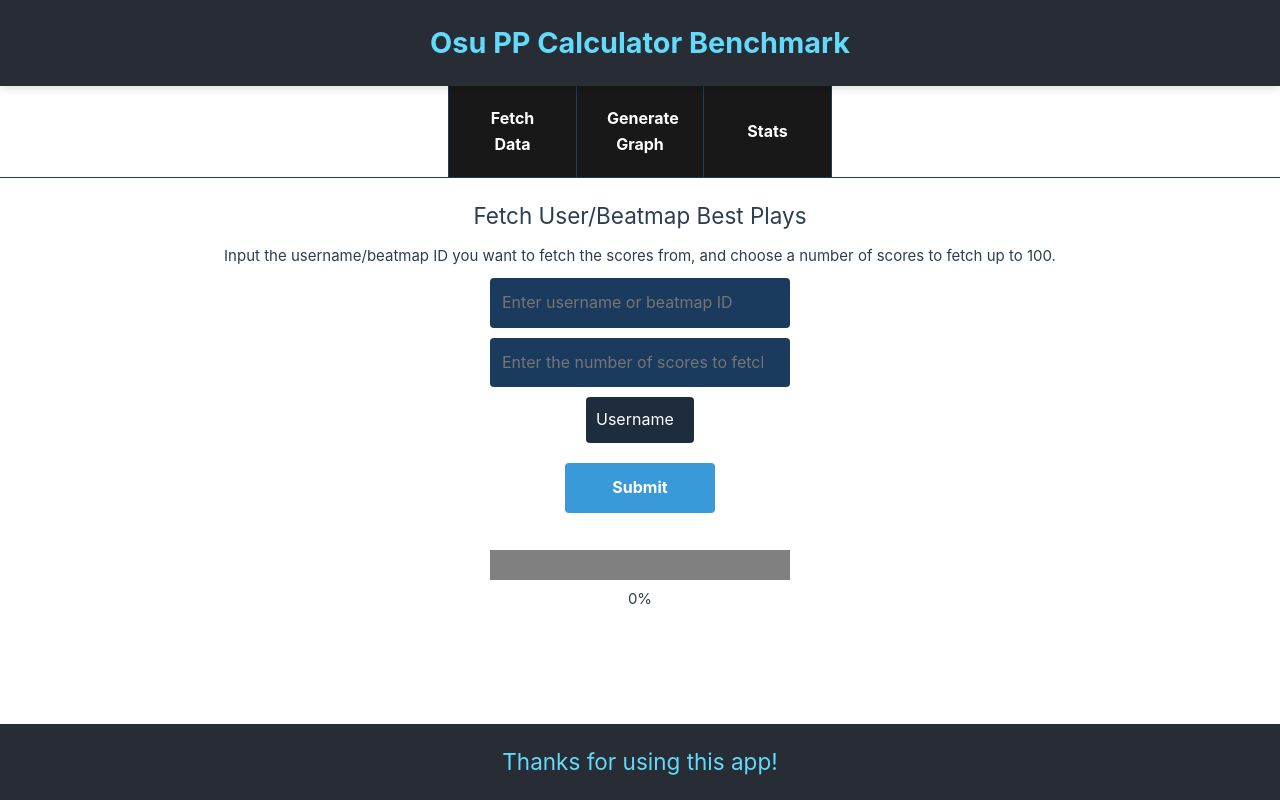
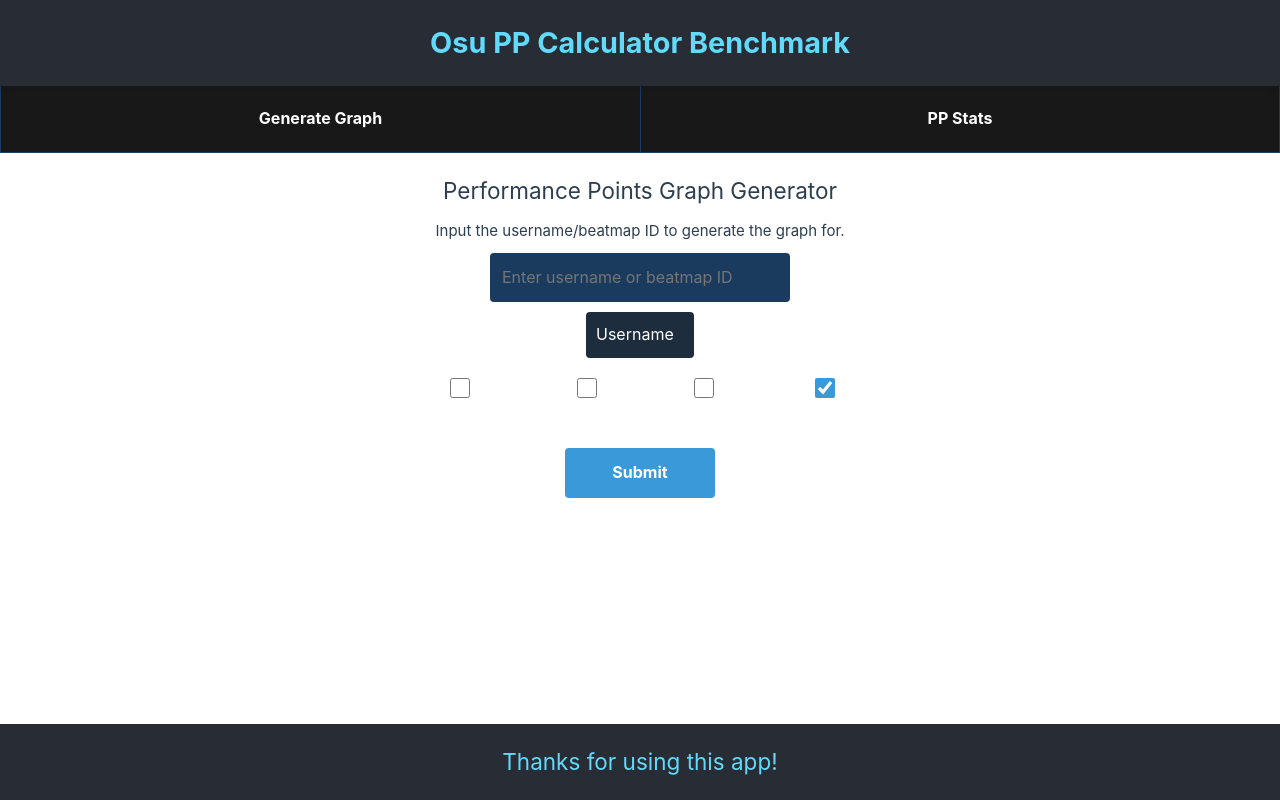
Before and after one commit to NathanRazaf/Osu-PP-Calculation-Benchmark, a Vue app in the folder osu-pp-benchmark-web-app/: page / in a window 1280 px wide. Built offline with nearby package versions, Linux system fonts and the light colour scheme.

Commit message:
Merge FetchData and GenerateGraph pages

```diff
--- a/osu-pp-benchmark-web-app/src/components/FetchDataForm.vue
+++ /dev/null
@@ -1,137 +0,0 @@
-<template>
-  <div class="form-container">
-    <h2>Fetch User/Beatmap Best Plays</h2>
-    <p>Input the username/beatmap ID you want to fetch the scores from, and choose a number of scores to fetch up to 100.</p>
-    <input
-      v-model="identifier"
-      placeholder="Enter username or beatmap ID"
-      type="text"
-    />
-    <input
-      v-model="limit"
-      placeholder="Enter the number of scores to fetch"
-      type="number"
-    />
-    <select v-model="isUsername">
-      <option :value="true">Username</option>
-      <option :value="false">Beatmap ID</option>
-    </select>
-    <button @click="fetchData">Submit</button>
-
-    <p v-if="displayMessage" :style="messageStyle">{{ displayMessage }}</p>
-
-    <!-- Progress bar and percentage display -->
-    <div style="margin-top: 7px; margin-bottom: 30px;">
-      <progress :value="progressValue" max="100" id="progress-bar"></progress>
-      <p>{{ progressText }}</p>
-    </div>
-  </div>
-</template>
-
-<script setup>
-import { ref } from 'vue'
-import { fetchBeatmapScores } from '../fetchers/fetch_beatmap_scores'
-import { fetchUserScores, fetchScoresMultipleUsers } from '../fetchers/fetch_user_scores'
-
-const identifier = ref('')
-const isUsername = ref(true) // Default selection as "Username"
-const progressValue = ref(0)
-const progressText = ref('0%')
-const limit = ref()
-const displayMessage = ref('')
-const messageStyle = ref({})
-
-async function fetchData() {
-  // Reset progress before starting
-  progressValue.value = 0
-  progressText.value = '0%'
-  displayMessage.value = ''
-
-  try {
-    const onProgress = (progress) => {
-      progressValue.value = progress
-      progressText.value = `${progress}%`
-    }
-
-    // Call the appropriate fetch function based on isUsername
-    if (isUsername.value) {
-      await fetchUserScores(identifier.value, limit.value, onProgress)
-    } else {
-      await fetchBeatmapScores(parseInt(identifier.value), limit.value, onProgress)
-    }
-
-    // Update display message to indicate success
-    displayMessage.value = "Data fetching completed successfully!"
-    messageStyle.value = { color: 'green' }
-  } catch (error) {
-    displayMessage.value = "Error fetching data. Please check the input and try again."
-    messageStyle.value = { color: 'red' }
-    console.error("Error fetching data:", error)
-  }
-}
-</script>
-
-<style scoped>
-.form-container {
-  display: flex;
-  flex-direction: column;
-  align-items: center;
-  gap: 10px;
-}
-
-p {
-  align-self: center;
-  justify-self: center;
-}
-
-input {
-  width: 300px;
-  padding: 12px;
-  background-color: #1a3b5d;
-  color: #fff;
-  border: none;
-  border-radius: 4px;
-  font-size: 1rem;
-}
-
-select {
-  width: auto;
-  padding: 10px;
-  background-color: #1e2d3d;
-  color: #fff;
-  border: none;
-  border-radius: 4px;
-  font-size: 1rem;
-}
-
-button {
-  margin-top: 10px;
-  margin-bottom: 20px;
-  width: 150px;
-  padding: 12px;
-  background-color: #3a9ad9;
-  color: #fff;
-  border: none;
-  border-radius: 4px;
-  font-size: 1rem;
-  font-weight: bold;
-  cursor: pointer;
-  transition: background-color 0.3s;
-}
-
-button:hover {
-  background-color: #2b81b7;
-}
-
-#progress-bar {
-  width: 300px;
-  height: 30px; /* Set the height of the progress bar */
-  background-color: #f7f7f7; /* Set the background color */
-  /* Change progress bar color */
-  color: #3a9ad9;
-  appearance: none; /* Remove default browser styling */
-  border-radius: 4px; /* Add a border radius */
-
-}
-
-</style>
--- a/osu-pp-benchmark-web-app/src/components/GenerateGraphForm.vue
+++ b/osu-pp-benchmark-web-app/src/components/GenerateGraphForm.vue
@@ -1,7 +1,7 @@
 <template>
   <div class="form-container">
     <h2>Performance Points Graph Generator</h2>
-    <p>Input the username/beatmap ID or the PP range you want to generate the graph for.</p>
+    <p>Input the username/beatmap ID to generate the graph for.</p>
 
     <!-- Form for User/Beatmap selection -->
     <div class="form-container">
@@ -37,44 +37,109 @@
     </div>
 
     <!-- Submit button -->
-    <button @click="loadGraph">Submit</button>
+    <button
+      @click="onButtonPress"
+      :disabled="loading"
+    >
+      {{ loadingData ? `Loading... ${ progressValue }%` : 'Submit' }}
+    </button>
 
-    <!-- Loading Spinner -->
-    <div v-if="loading" class="m-container loading">Loading...</div>
+    <!-- Loading Container -->
+    <div v-if="loading" class="m-container loading">Loading... </div>
 
     <!-- Error Display -->
     <div v-if="errorMessage !== ''" class="m-container error-message"><h2>{{ errorMessage }}</h2></div>
 
-    <!-- iframe for displaying the graph -->
+    <!-- Graph container -->
     <ComparisonGraph
     v-if="comparisonGraphData"
     :comparisonGraphData="comparisonGraphData"
     title="Performance Points Comparison"
     />
 
-    <p style="margin-bottom: 50px;">If the data is insufficient, feel free to add some to the database by doing a query below with a higher number of scores to fetch on the left tab.</p>
   </div>
 </template>
 
 <script setup>
 import { ref } from 'vue'
+import { fetchBeatmapScores } from '../fetchers/fetch_beatmap_scores'
+import { fetchUserScores } from '../fetchers/fetch_user_scores'
 import ComparisonGraph from './ComparisonGraph.vue'
 import axios from 'axios'
 const identifier = ref('')
 const isUsername = ref(true)
+const progressValue = ref(0)
 const addOjsamaPP = ref(false)
 const addRosuPP = ref(false)
 const addOtpcPP = ref(false)
 const addActualPP = ref(true)
 const loading = ref(false)
+const loadingData = ref(false)
 const dataUrl = 'https://osu-statistics-fetcher.onrender.com/graph/get-pp-data'
 const comparisonGraphData = ref(null)
 const errorMessage = ref('')
 
+async function onButtonPress() {
+  try {
+    // Reset progress before starting
+    progressValue.value = 0
+    loadingData.value = true
+
+    const params = {
+      identifier: identifier.value,
+      isUsername: isUsername.value,
+      addOjsamaPP: addOjsamaPP.value,
+      addRosuPP: addRosuPP.value,
+      addOtpcPP: addOtpcPP.value,
+      addActualPP: addActualPP.value,
+    }
+
+    try {
+      const response = await axios.get(dataUrl, { params })
+      const actualPParray = response.data.actualPP
+      // Call the fetcher if there's less than 100 values in the database
+      if (actualPParray.length < 100) {
+        await callFetcher()
+      }
+      loadGraph()
+    } catch (error) {
+      if (error.response && error.response.status === 404) {
+        // If 404, call fetcher to get new data
+        await callFetcher()
+        loadGraph()
+      } else {
+        // Re-throw other errors to be caught by outer try-catch
+        throw error
+      }
+    }
+  } catch (error) {
+    console.error('Error calling fetcher:', error)
+  }
+}
+
+async function callFetcher() {
+  try {
+    const onProgress = (progress) => {
+      progressValue.value = progress
+      loadGraph()
+    }
+
+    // Call the appropriate fetch function based on isUsername
+    if (isUsername.value) {
+      await fetchUserScores(identifier.value, 100, onProgress)
+    } else {
+      await fetchBeatmapScores(parseInt(identifier.value), 100, onProgress)
+    }
+
+    loadingData.value = false
+
+  } catch (error) {
+    console.error('Error calling fetcher:', error)
+  }
+}
 
 async function loadGraph() {
   try {
-    loading.value = true
     const params = {
       identifier: identifier.value,
       isUsername: isUsername.value,
@@ -85,18 +150,22 @@
     }
 
     const response = await axios.get(dataUrl, { params })
+    loading.value = true
     comparisonGraphData.value = response.data
     loading.value = false
+    loadingData.value = false
     errorMessage.value = ''
   } catch (error) {
     if (error.status === 404) {
       console.log('Data not found.')
       comparisonGraphData.value = null
       loading.value = false
+      loadingData.value = false
       errorMessage.value = 'User/Beatmap not found.'
     } else {
       console.log('An error occurred:', error.message)
       loading.value = false
+      loadingData.value = false
       errorMessage.value = error.message
     }
   }
--- a/osu-pp-benchmark-web-app/src/components/TabSelector.vue
+++ b/osu-pp-benchmark-web-app/src/components/TabSelector.vue
@@ -1,43 +1,47 @@
 <script setup>
-import { ref } from 'vue'
-import FetchDataForm from './FetchDataForm.vue';
+import { ref, computed } from 'vue'
 import GenerateGraphForm from './GenerateGraphForm.vue';
 import StatsForm from './StatsForm.vue';
-const activeTab = ref('fetchData') // Default tab is 'FetchData'
+const activeTab = ref('generateGraph') // Default tab is 'generateGraph'
 
 function switchTab(tab) {
   activeTab.value = tab
 }
+
+// Compute the current component based on activeTab
+const currentComponent = computed(() => {
+  switch (activeTab.value) {
+    case 'generateGraph':
+      return GenerateGraphForm
+    case 'statsForm':
+      return StatsForm
+    default:
+      return FetchDataForm
+  }
+})
 </script>
 
 <template>
   <div class="tab-selector">
     <button
-      :class="{ active: activeTab === 'fetchData' }"
       class="one"
-      @click="switchTab('fetchData')"
-    >
-      Fetch Data
-    </button>
-    <button
-        class="two"
       :class="{ active: activeTab === 'generateGraph' }"
       @click="switchTab('generateGraph')"
     >
       Generate Graph
     </button>
     <button
-        class="three"
+      class="two"
       :class="{ active: activeTab === 'statsForm' }"
       @click="switchTab('statsForm')"
     >
-      Stats
+      PP Stats
     </button>
   </div>
   <div class="tab-content">
-    <FetchDataForm v-if="activeTab === 'fetchData'" />
-    <GenerateGraphForm v-if="activeTab === 'generateGraph'" />
-    <StatsForm v-if="activeTab === 'statsForm'" />
+    <keep-alive>
+      <component :is="currentComponent" />
+    </keep-alive>
   </div>
 </template>
 
@@ -58,7 +62,7 @@
   cursor: pointer;
   font-size: 1rem;
   font-weight: bold;
-  width: 10%;
+  width: 50%;
   transition: background-color 0.3s;
   border-top: none;
   border-bottom: none;
@@ -84,7 +88,7 @@
 
 
 button:focus {
-  text-decoration: underline;
+  background-color: #2b81b7;
 }
 
 .tab-content {
```
Also changed, not shown: 1 other file (tests, documents, lock files or other folders).
